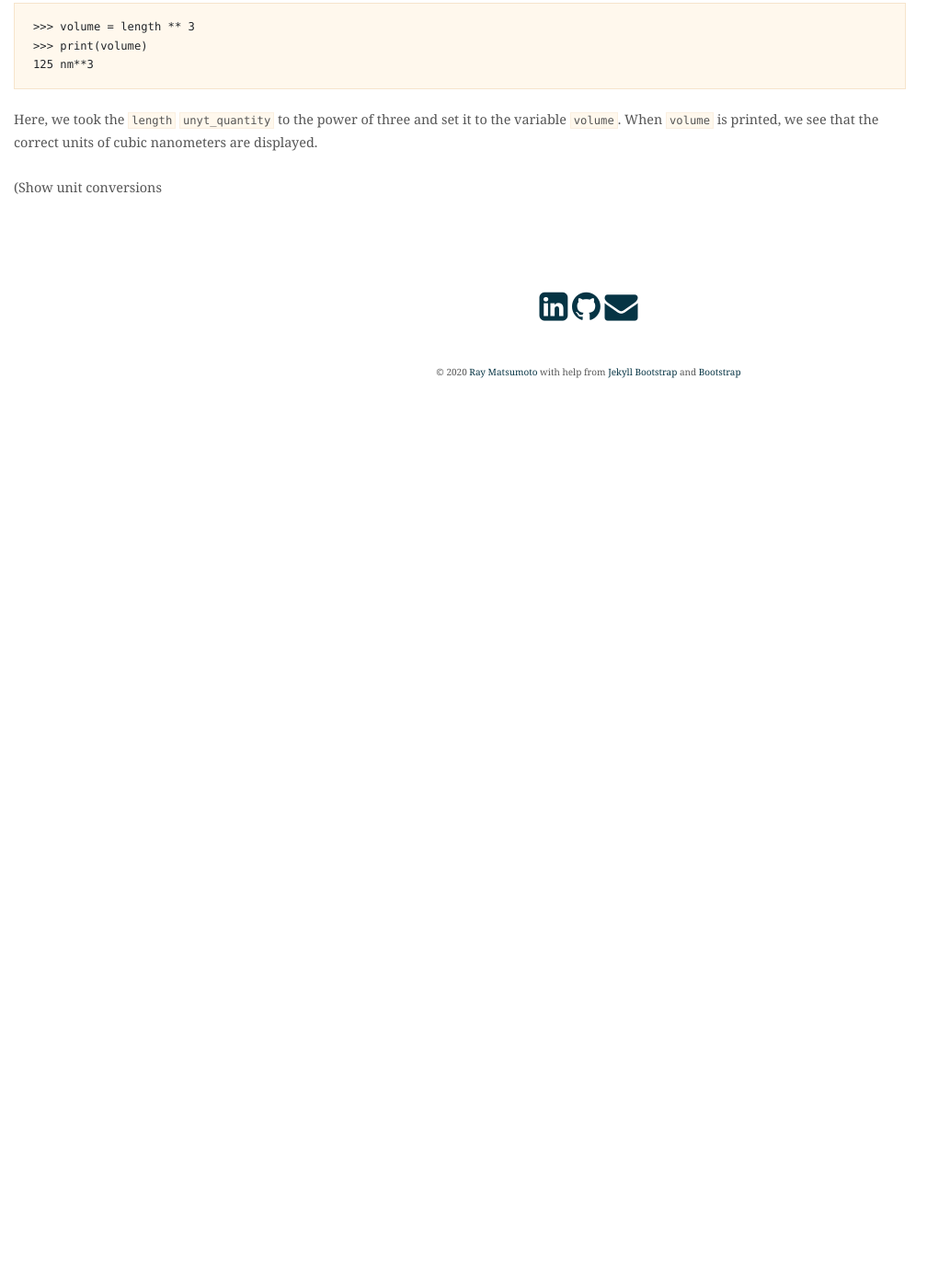
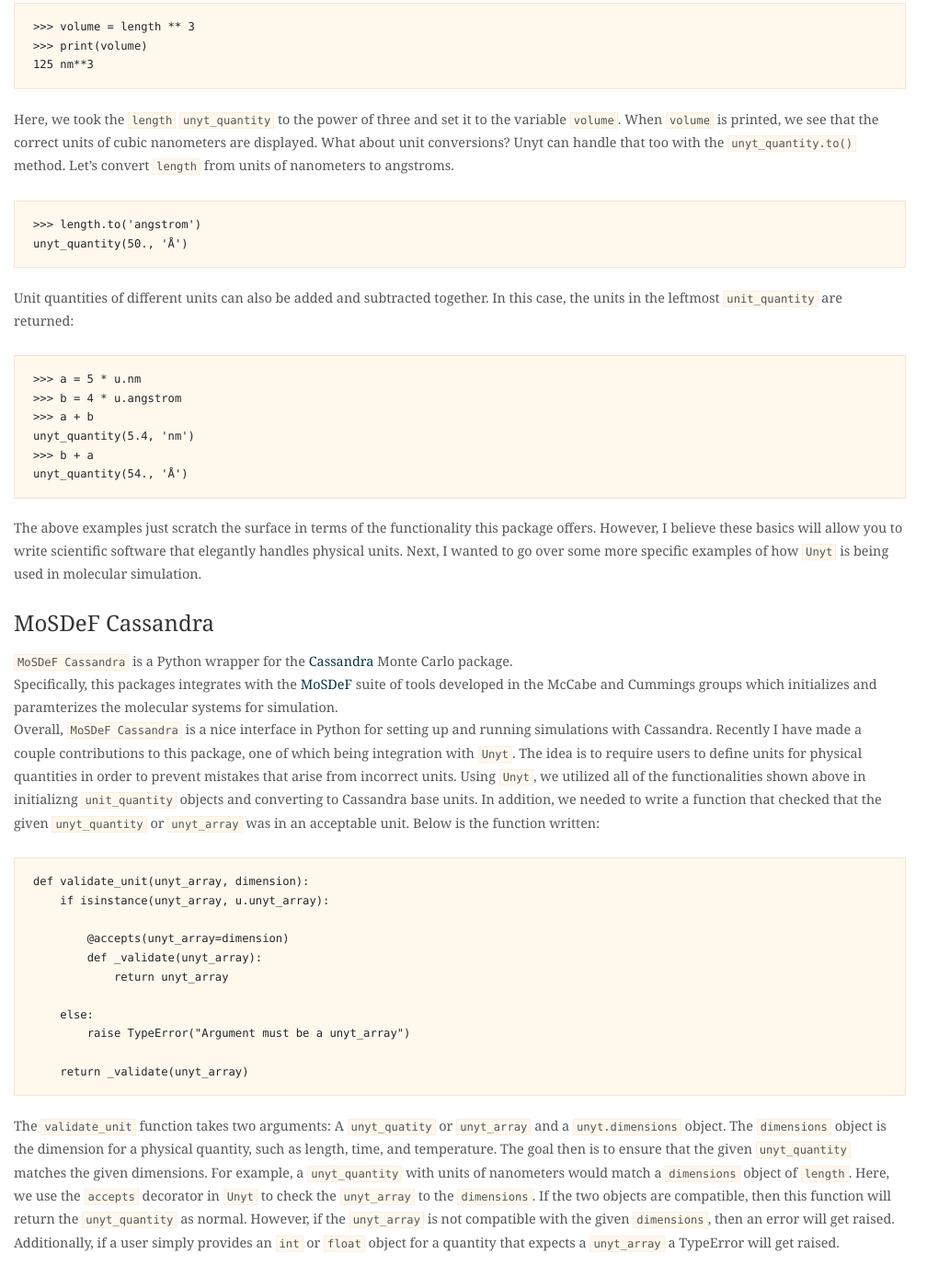
Before and after one commit to rmatsum836/rmatsum836.github.io, a Jekyll site: the page built from _posts/2020-05-31-unyt.md, in a window 1280 px wide and 1400 px high, scrolled down 942 px. Shown: the whole window at 92% size, without its empty margins (0-1033 px from the left). Built offline with Jekyll 4.4.1, drawn with Linux system fonts in a browser that asks for light colours; nearby versions of some CDN libraries; before the commit the page ends 1359 px from its top, so only the background shows below that; some of the changed text lies outside the part shown.

Commit message:
Add section on MC

````diff
--- a/_posts/2020-05-31-unyt.md
+++ b/_posts/2020-05-31-unyt.md
@@ -7,7 +7,7 @@ category:
 excerpt: An introduction to Unyt
 ---
 
-When I was in my first semester at Clemson, I took an intro engineering course that was
+When I was in my first semester at Clemson, I took an intro to engineering course that was
 required for all engineering majors.  A large portion of this class focused on unit
 conversions.  I remember the professor would always emphasize how important it was to keep
 track of units in your calculations, citing a mistake in units that led to the cause of [Mars
@@ -62,6 +62,57 @@ operations.  I will show this by calculating the volume of a cubic box that has
 
 Here, we took the `length` `unyt_quantity` to the power of three and set it to the variable
 `volume`.  When `volume` is printed, we see that the correct units of cubic nanometers are
-displayed.
+displayed.  What about unit conversions?  Unyt can handle that too with the
+`unyt_quantity.to()` method.  Let's convert `length` from units of nanometers to angstroms.
 
-(Show unit conversions
+```
+>>> length.to('angstrom')
+unyt_quantity(50., 'Å')
+```
+
+Unit quantities of different units can also be added and subtracted together.  In this case,
+the units in the leftmost `unit_quantity` are returned:
+
+```
+>>> a = 5 * u.nm
+>>> b = 4 * u.angstrom
+>>> a + b
+unyt_quantity(5.4, 'nm')
+>>> b + a
+unyt_quantity(54., 'Å')
+```
+
+The above examples just scratch the surface in terms of the functionality this package
+offers.  However, I believe these basics will allow you to write scientific software that
+elegantly handles physical units.  Next, I wanted to go over some more specific examples of
+how `Unyt` is being used in molecular simulation.
+
+### MoSDeF Cassandra
+`MoSDeF Cassandra` is a Python wrapper for the [Cassandra](https://cassandra.nd.edu) Monte Carlo package.
+Specifically, this packages integrates with the [MoSDeF](https://mosdef.org) suite of tools developed in the McCabe and Cummings groups which initializes and paramterizes the molecular systems for simulation.
+Overall, `MoSDeF Cassandra` is a nice interface in Python for setting up and running
+simulations with Cassandra.  Recently I have made a couple contributions to this package, one
+of which being integration with `Unyt`.  The idea is to require users to define units for
+physical quantities in order to prevent mistakes that arise from incorrect units.  Using
+`Unyt`, we utilized all of the functionalities shown above in initializng `unit_quantity` objects
+and converting to Cassandra base units.  In addition, we needed to write a function that
+checked that the given `unyt_quantity` or `unyt_array` was in an acceptable unit.  Below is
+the function written:
+
+```
+def validate_unit(unyt_array, dimension):
+    if isinstance(unyt_array, u.unyt_array):
+
+        @accepts(unyt_array=dimension)
+        def _validate(unyt_array):
+            return unyt_array
+
+    else:
+        raise TypeError("Argument must be a unyt_array")
+
+    return _validate(unyt_array)
+```
+
+The `validate_unit` function takes two arguments: A `unyt_quatity` or `unyt_array` and a
+`unyt.dimensions` object.  The `dimensions` object is the dimension for a physical quantity,
+such as length, time, and temperature.  The goal then is to ensure that the given `unyt_quantity` matches the given dimensions.  For example, a `unyt_quantity` with units of nanometers would match a `dimensions` object of `length`.  Here, we use the `accepts` decorator in `Unyt` to check the `unyt_array` to the `dimensions`.  If the two objects are compatible, then this function will return the `unyt_quantity` as normal.  However, if the `unyt_array` is not compatible with the given `dimensions`, then an error will get raised.  Additionally, if a user simply provides an `int` or `float` object for a quantity that expects a `unyt_array` a TypeError will get raised.
````
